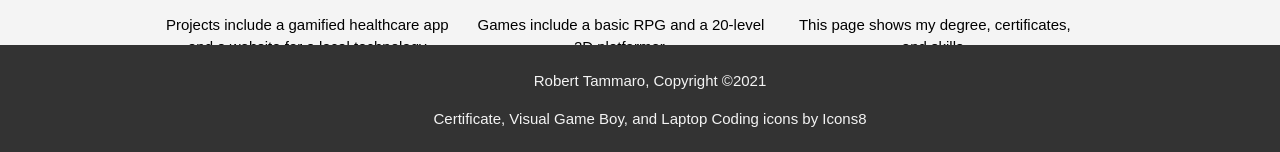
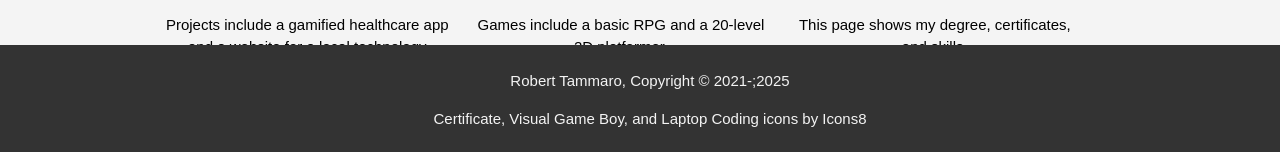
Before and after one commit to EMSoftwareInnovators/EMSoftwareInnovators.github.io, a plain HTML site: page index.html in a window 1280 px wide. Shown: the part 645-797 px from the top of the page. Drawn offline with Linux system fonts and the light colour scheme.

Commit message:
auto-update copyright to index

```diff
--- a/index.html
+++ b/index.html
@@ -57,9 +57,16 @@
             </div>
     </section>
         <footer>
-            <p> Robert Tammaro, Copyright &copy;2021</p>
+             <p>Robert Tammaro, Copyright &copy 2021-;<span id="date"></span></p>
             <p><a href="https://icons8.com">Certificate, Visual Game Boy, and Laptop Coding icons by Icons8</a></p>
         </footer>
 
+        <script>
+        var date = document.getElementById("date");
+        var thisYear = new Date();
+        thisYear = thisYear.getFullYear();
+        date.innerHTML = thisYear;
+    </script>
+
 </body>
 </html>
```
